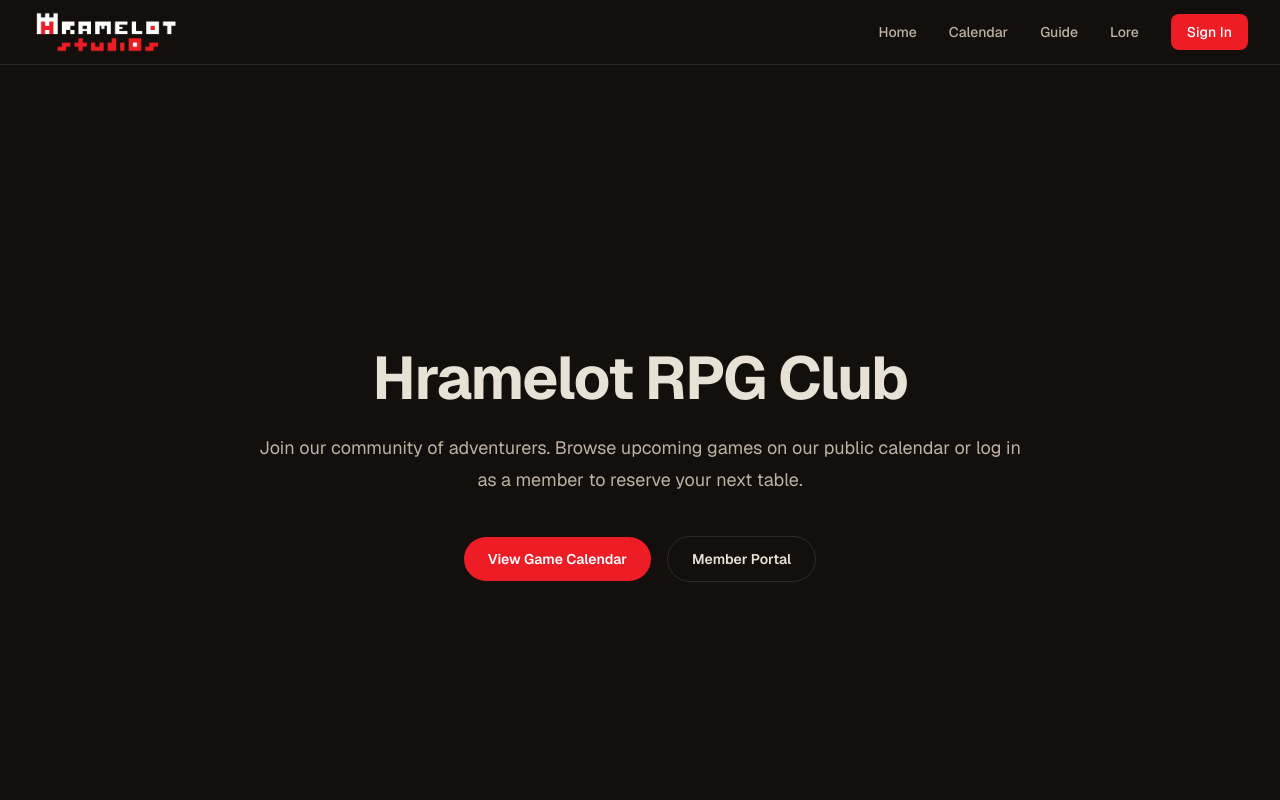
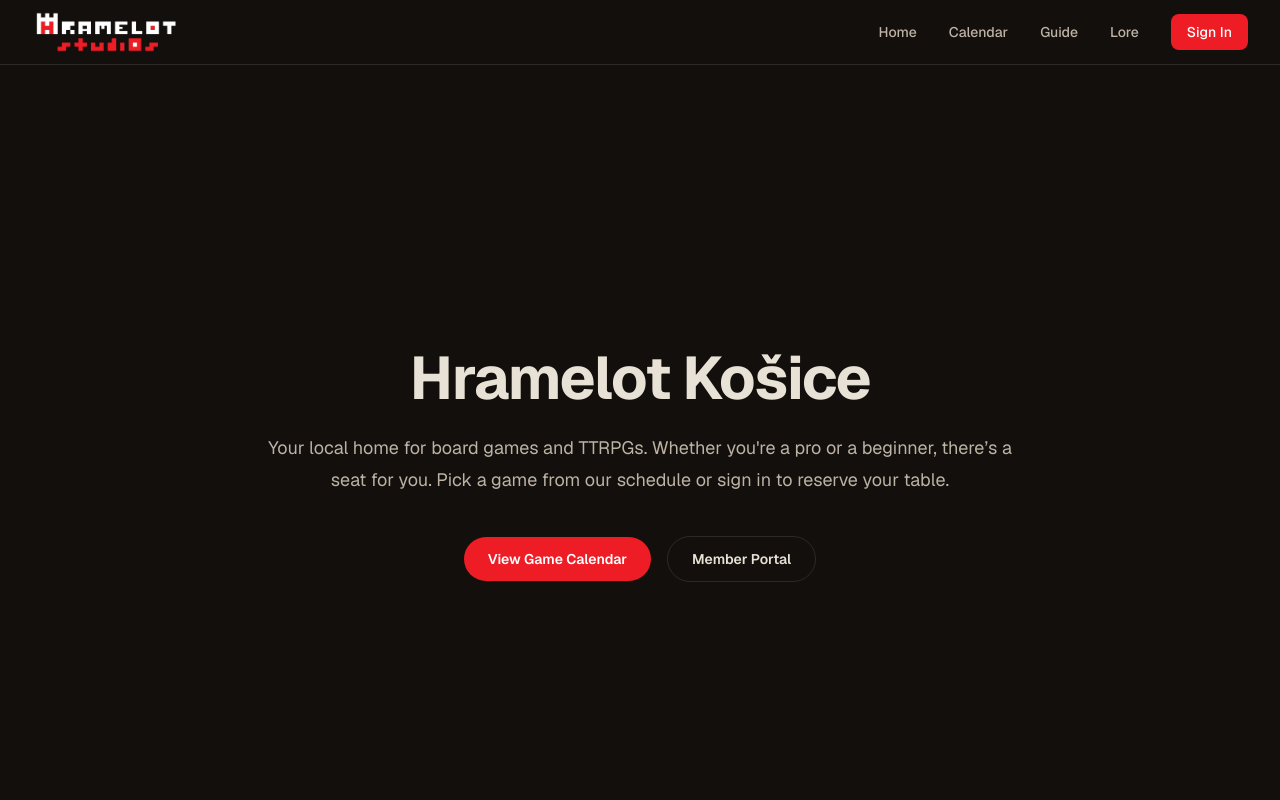
Before and after one commit to bobrik-matej/hramelot-website, a Next.js app: page / in a window 1280 px wide. Shown: the top 800 px of the page. Built offline with nearby package versions, Linux system fonts and the light colour scheme; no server answers.

Commit message:
Update homepage title and description to reflect Hramelot Košice branding

```diff
--- a/src/app/(public)/page.tsx
+++ b/src/app/(public)/page.tsx
@@ -5,11 +5,11 @@ export default function Home() {
         <div className="flex min-h-screen flex-col items-center justify-center bg-background px-6 py-24">
             <main className="max-w-3xl text-center">
                 <h1 className="text-5xl font-bold tracking-tight text-foreground sm:text-6xl">
-                    Hramelot RPG Club
+                    Hramelot Košice
                 </h1>
                 <p className="mt-6 text-lg leading-8 text-muted-foreground">
-                    Join our community of adventurers. Browse upcoming games on our public calendar
-                    or log in as a member to reserve your next table.
+                    Your local home for board games and TTRPGs. Whether you're a pro or a beginner, there’s a seat for you.
+                    Pick a game from our schedule or sign in to reserve your table.
                 </p>
 
                 <div className="mt-10 flex flex-wrap items-center justify-center gap-4">
```
